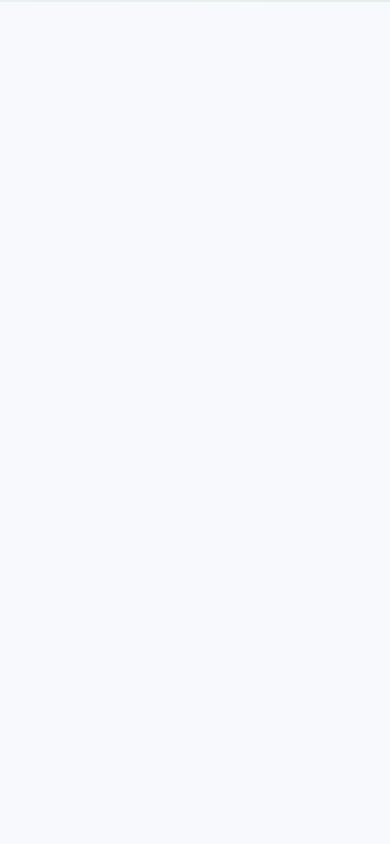
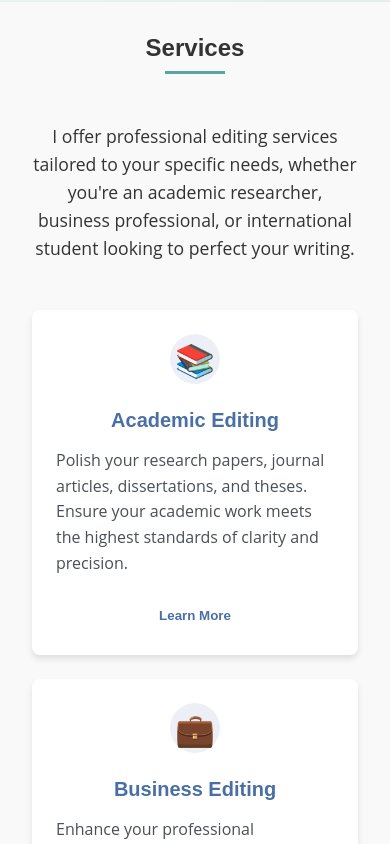
Before and after one commit to jamesdanielwhitford/EyeEdit, a Next.js app: page / in a window 390 px wide. Shown: the part 800-1644 px from the top of the page. Before the commit the page ends 844 px from the top, so only its background shows below. Built offline with nearby package versions, Linux system fonts and the light colour scheme.

Commit message:
Inital Service Section Setup

```diff
--- /dev/null
+++ b/src/app/components/ServicesSection/ServiceCard.js
@@ -0,0 +1,38 @@
+'use client';
+
+import React, { useState } from 'react';
+import styles from './styles.module.css';
+
+const ServiceCard = ({ service }) => {
+  const [isExpanded, setIsExpanded] = useState(false);
+
+  const toggleExpand = () => {
+    setIsExpanded(!isExpanded);
+  };
+
+  return (
+    <section className={`${styles['service-card']} ${isExpanded ? styles.expanded : ''}`}>
+      <div className={styles['service-icon']}>{service.icon}</div>
+      <h3 className={styles['service-title']}>{service.title}</h3>
+      <p className={styles['service-description']}>{service.description}</p>
+
+      <ul className={`${styles['service-features']} ${isExpanded ? styles.visible : ''}`}>
+        {service.features.map((feature, index) => (
+          <li key={index} className={styles['service-feature-item']}>
+            {feature}
+          </li>
+        ))}
+      </ul>
+
+      <button
+        className={styles['service-toggle-btn']}
+        onClick={toggleExpand}
+        aria-expanded={isExpanded}
+      >
+        {isExpanded ? 'Show Less' : 'Learn More'}
+      </button>
+    </section>
+  );
+};
+
+export default ServiceCard;
--- /dev/null
+++ b/src/app/components/ServicesSection/index.js
@@ -0,0 +1,67 @@
+import ServiceCard from './ServiceCard';
+import styles from './styles.module.css';
+
+const services = [
+  {
+    id: 1,
+    title: 'Academic Editing',
+    description:
+      'Polish your research papers, journal articles, dissertations, and theses. Ensure your academic work meets the highest standards of clarity and precision.',
+    icon: '📚',
+    features: [
+      'Grammar and syntax correction',
+      'Academic style and formatting',
+      'Citation and reference checking',
+      'Clarity and coherence improvement',
+    ],
+  },
+  {
+    id: 2,
+    title: 'Business Editing',
+    description:
+      'Enhance your professional documents, reports, presentations, and marketing materials. Communicate with impact and achieve your business objectives.',
+    icon: '💼',
+    features: [
+      'Business document polishing',
+      'Brand voice consistency',
+      'Clear messaging development',
+      'Presentation and speech editing',
+    ],
+  },
+  {
+    id: 3,
+    title: 'Proofreading',
+    description:
+      'Catch those last-minute errors before publication or submission. A final review to ensure your document is error-free and ready to impress.',
+    icon: '🔍',
+    features: [
+      'Grammar and spelling checks',
+      'Punctuation verification',
+      'Consistency in formatting',
+      'Final quality assurance',
+    ],
+  },
+];
+
+const ServicesSection = () => {
+  return (
+    <section className={`section ${styles['services-section']}`} id="services">
+      <div className="container">
+        <h2 className="section-title">Services</h2>
+        <p className={styles['services-intro']}>
+          I offer professional editing services tailored to your specific needs, whether you&apos;re
+          an academic researcher, business professional, or international student looking to perfect
+          your writing.
+        </p>
+
+        <div className={styles['services-grid']}>
+          {services.map((service) => (
+            <ServiceCard key={service.id} service={service} />
+          ))}
+        </div>
+      </div>
+    </section>
+  );
+};
+
+export default ServicesSection;
--- /dev/null
+++ b/src/app/components/ServicesSection/styles.module.css
@@ -0,0 +1,139 @@
+.services-section {
+  background-color: #f9f9f9;
+}
+
+.services-intro {
+  text-align: center;
+  max-width: 800px;
+  margin: 0 auto var(--spacing-xl);
+  font-size: 1.1rem;
+}
+
+.services-grid {
+  display: grid;
+  grid-template-columns: repeat(auto-fit, minmax(280px, 1fr));
+  gap: 2rem;
+}
+
+.service-card {
+  background-color: white;
+  border-radius: var(--border-radius-md);
+  padding: 2rem;
+  box-shadow: var(--box-shadow);
+  transition: all 0.3s ease;
+  display: flex;
+  flex-direction: column;
+  position: relative;
+  overflow: hidden;
+  align-self: flex-start;
+}
+
+.service-card:hover {
+  transform: translateY(-5px);
+  box-shadow: var(--box-shadow-hover);
+}
+
+.service-card.expanded {
+  background-color: #f7f9fc;
+}
+
+.service-icon {
+  font-size: 2.5rem;
+  margin-bottom: 1rem;
+  display: flex;
+  align-items: center;
+  justify-content: center;
+  width: 60px;
+  height: 60px;
+  background-color: rgba(74, 111, 165, 0.1);
+  border-radius: 50%;
+  margin: 0 auto 1.5rem;
+}
+
+.service-title {
+  font-size: 1.5rem;
+  margin-bottom: 1rem;
+  color: var(--primary-color);
+  text-align: center;
+}
+
+.service-description {
+  color: var(--dark-gray);
+  margin-bottom: 1.5rem;
+  flex-grow: 1;
+}
+
+.service-features {
+  max-height: 0;
+  overflow: hidden;
+  transition:
+    max-height 0.3s ease,
+    opacity 0.3s ease,
+    margin 0.3s ease;
+  opacity: 0;
+  margin-top: 0;
+  padding-left: 1.5rem;
+}
+
+.service-features.visible {
+  max-height: 200px;
+  opacity: 1;
+  margin-top: 1rem;
+  margin-bottom: 1.5rem;
+}
+
+.service-feature-item {
+  margin-bottom: 0.5rem;
+  position: relative;
+}
+
+.service-feature-item::before {
+  content: '✓';
+  color: var(--accent-color);
+  position: absolute;
+  left: -1.5rem;
+  font-weight: bold;
+}
+
+.service-toggle-btn {
+  align-self: center;
+  background: none;
+  border: none;
+  color: var(--primary-color);
+  font-weight: 600;
+  cursor: pointer;
+  padding: 0.5rem 1rem;
+  border-radius: var(--border-radius-sm);
+  transition: background-color 0.3s ease;
+}
+
+.service-toggle-btn:hover {
+  background-color: rgba(74, 111, 165, 0.1);
+}
+
+@media (max-width: 768px) {
+  .services-grid {
+    grid-template-columns: repeat(auto-fit, minmax(250px, 1fr));
+    gap: 1.5rem;
+  }
+
+  .service-card {
+    padding: 1.5rem;
+  }
+
+  .service-icon {
+    font-size: 2rem;
+    width: 50px;
+    height: 50px;
+  }
+
+  .service-title {
+    font-size: 1.25rem;
+  }
+}
+
+@media (max-width: 480px) {
+  .services-grid {
+    grid-template-columns: 1fr;
+  }
+}
--- a/src/app/page.js
+++ b/src/app/page.js
@@ -1,5 +1,6 @@
 import Header from './components/Header';
 import LandingSection from './components/LandingSection';
+import ServicesSection from './components/ServicesSection';
 
 const Home = () => {
   return (
@@ -7,6 +8,7 @@ const Home = () => {
       <Header />
       <main>
         <LandingSection />
+        <ServicesSection />
       </main>
       <footer></footer>
     </div>
```
